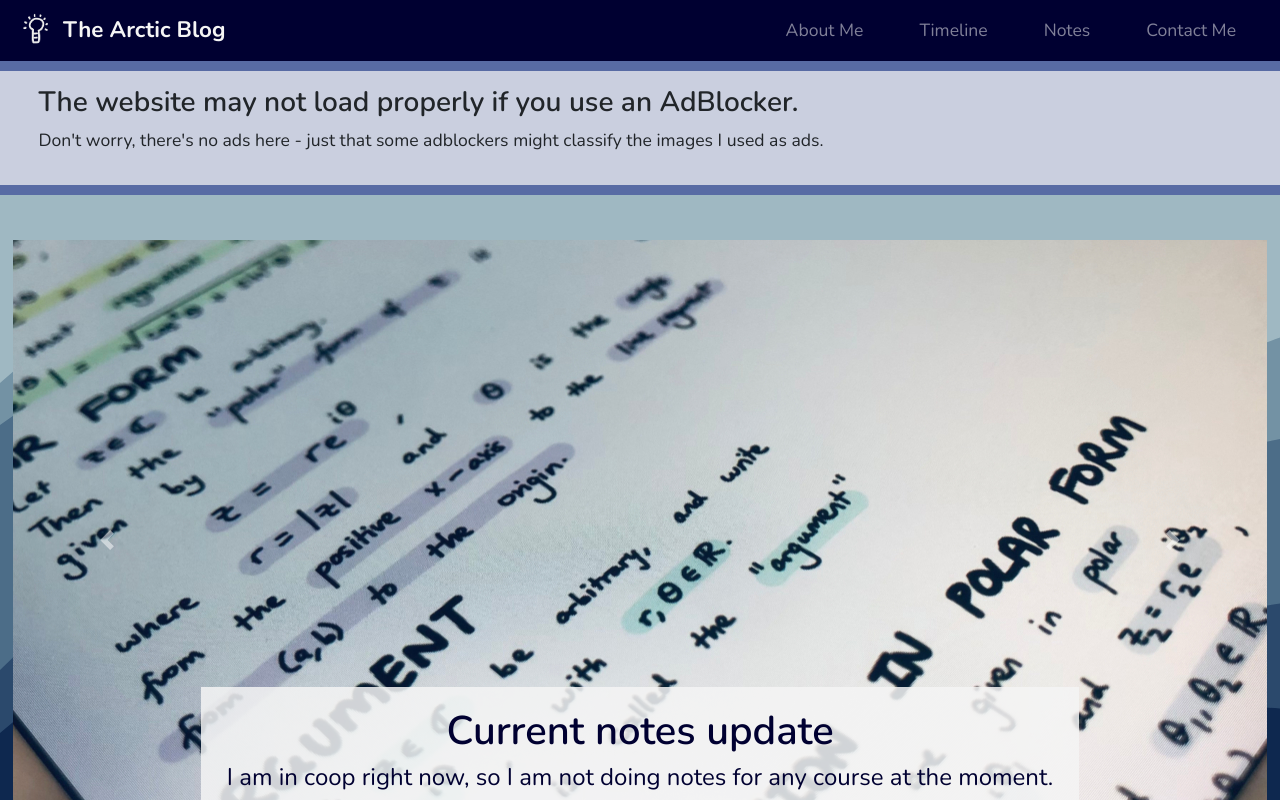
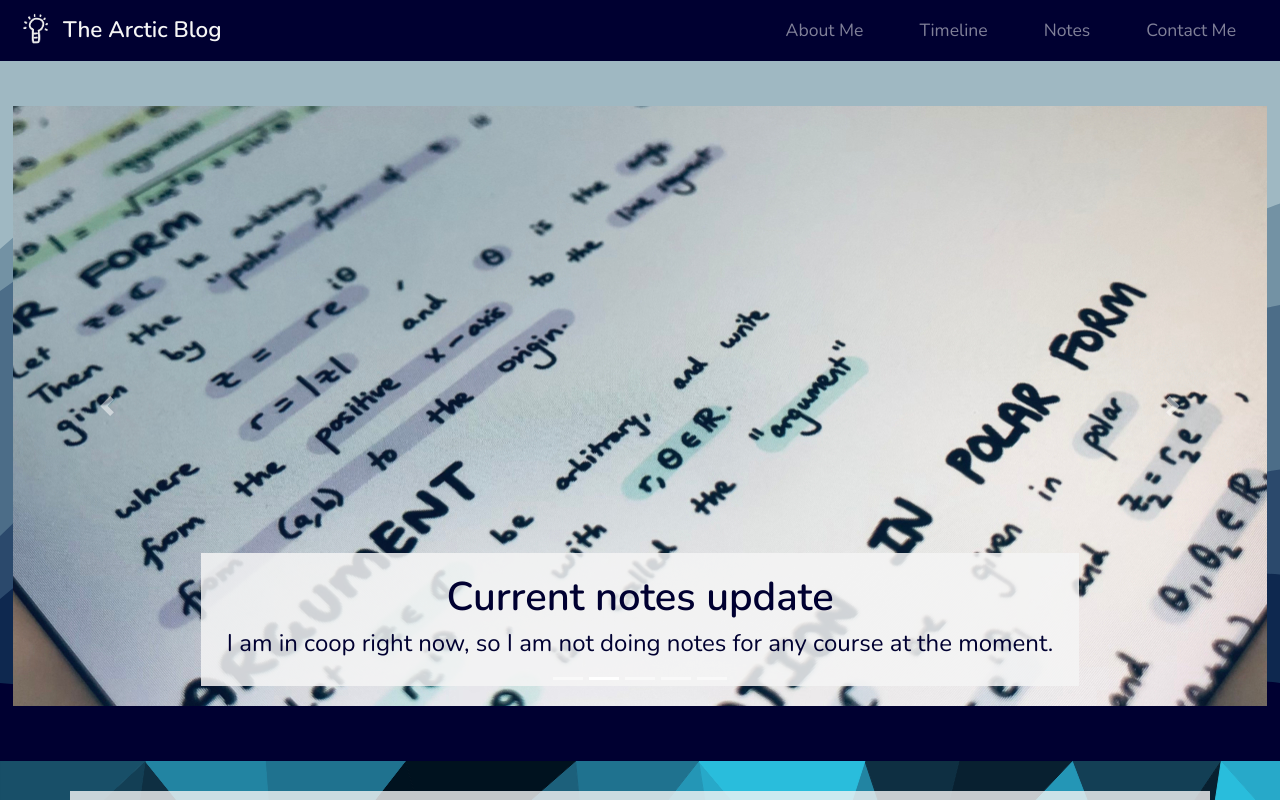
Before and after one commit to mcpenguin/the-arctic-blog, a React (Create React App) app: page / in a window 1280 px wide. Shown: the top 800 px of the page. Built offline with nearby package versions, Linux system fonts and the light colour scheme.

Commit message:
hid adblocker jumbotron; changed font weight of header

```diff
--- a/src/App.js
+++ b/src/App.js
@@ -16,7 +16,7 @@ export default class App extends Component {
         return (
             <>
                 <Header />
-                <AdBlockerJumbotron />
+                {/* <AdBlockerJumbotron /> */}
                 <TopCarousel/>
                 <AboutMe/>
                 <Timeline />
--- a/src/components/AdBlockerJumbotron/AdBlockerJumbotron.css
+++ b/src/components/AdBlockerJumbotron/AdBlockerJumbotron.css
@@ -10,7 +10,7 @@
 
 .adblocker-text {
     background-color: #f5f5f5bb;
-    padding: 15px 3%;
+    padding: 15px 3% 5px 3%;
 }
 
 .adblocker-text h3 {
--- a/src/components/AdBlockerJumbotron/AdBlockerJumbotron.js
+++ b/src/components/AdBlockerJumbotron/AdBlockerJumbotron.js
@@ -10,8 +10,18 @@ import Jumbotron from 'react-bootstrap/Jumbotron';
 // import stylesheet
 import './AdBlockerJumbotron.css';
 
+// is this necessary?? excluded for now
+
 export default class AdBlockerJumbotron extends Component {
     render() {
+        // if user is blocking ads, display banner
+        if (!window.hasOwnProperty('google_render_ad') || window.google_render_ad === undefined) {
+            console.log("Blocking ads!")
+        }
+        else {
+            console.log("Not blocking ads!")
+        }
+
         return (
             <section class="section-adblocker-jumbotron">
                 <Jumbotron fluid>
--- a/src/components/Header/Header.css
+++ b/src/components/Header/Header.css
@@ -20,7 +20,7 @@
 
 .navbar-brand {
     color: #f5f5f5 !important;
-    font-weight: 900;
+    font-weight: 600;
     font-family: 'nunito', sans-serif;
     font-size: 1.4rem !important;
     margin: 0 5px;
```
